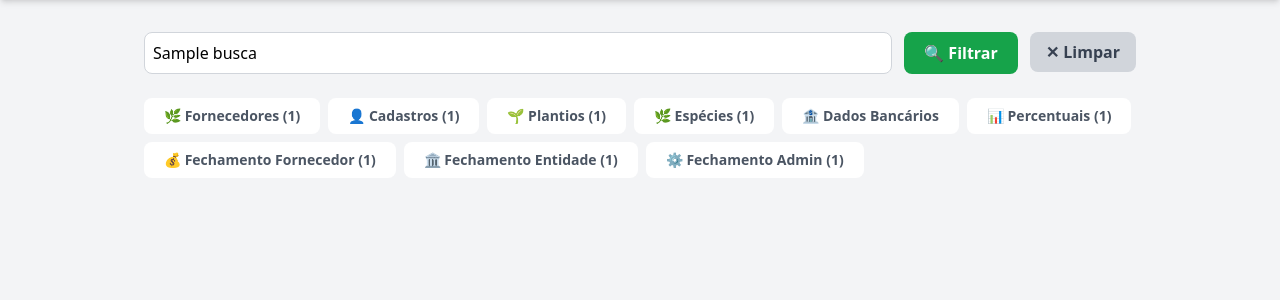
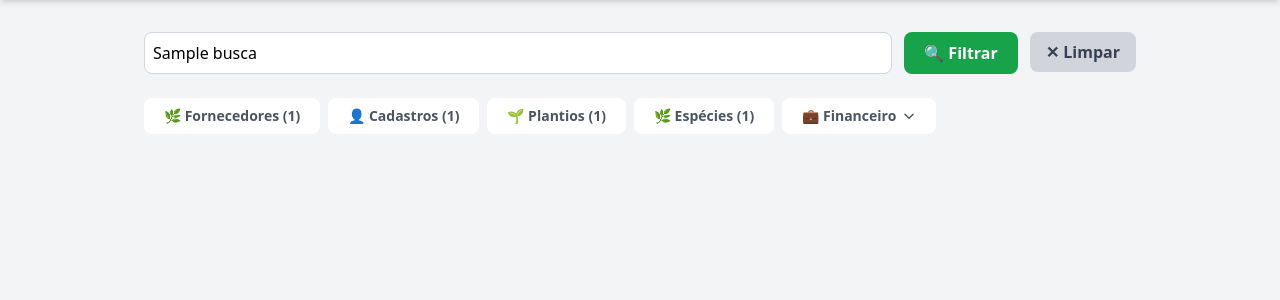
Before and after one commit to fmatos091/plantando-vida, a Flask app: template templates/admin_painel.html in a window 1280 px wide. Shown: the part 60-360 px from the top of the page. Run offline with Flask 3, Linux system fonts and the light colour scheme; the template is opened without the code that fills it: most values are stand-ins (such as "Sample title", 1, 10 or a date in 2020); some libraries are stand-ins or nearby versions.

Commit message:
Agrupar abas financeiras em menu cascata 'Financeiro' no painel admin
- Substitui 5 abas soltas (Dados Bancários, Percentuais e 3 Fechamentos) por um
  botão dropdown '💼 Financeiro' com sub-menu em cascata
- Aba ativa dentro do grupo mantém o botão pai destacado (emerald-700)
- Sub-menu abre ao clicar, fecha ao clicar fora; seta gira como indicador
- Quando a página carrega em uma aba do grupo, o sub-menu já aparece aberto
- Separador visual e rótulo 'Fechamentos' organizam os itens internamente

Co-Authored-By: Claude Sonnet 4.6 <noreply@anthropic.com>

```diff
--- a/templates/admin_painel.html
+++ b/templates/admin_painel.html
@@ -98,46 +98,118 @@
                     🌿 Espécies ({{ especies|length }})
                 </button>
             </a>
-            <!-- Aba Dados Bancários -->
-            <a href="/admin/painel?tipo=dados_bancarios">
+            <!-- ====== Grupo "Financeiro" com sub-menu em cascata ======
+                 Detecta se a aba ativa pertence ao grupo para manter o botão destacado.
+                 O sub-menu abre via JS ao clicar no botão pai (toggle de classe hidden).
+                 Fecha automaticamente ao clicar fora (listener no document).
+            -->
+            {% set financeiro_ativo = tipo in ['dados_bancarios', 'percentuais', 'fechamento', 'fechamento_entidade', 'fechamento_admin'] %}
+            <div class="relative" id="grupo-financeiro">
+
+                <!-- Botão principal do grupo -->
                 <button
-                    class="px-5 py-2 rounded-lg font-semibold text-sm transition
-                    {{ 'bg-green-600 text-white' if tipo == 'dados_bancarios' else 'bg-white text-gray-600 hover:bg-gray-200' }}">
-                    🏦 Dados Bancários
+                    onclick="toggleFinanceiro(event)"
+                    class="px-5 py-2 rounded-lg font-semibold text-sm transition flex items-center gap-1.5
+                    {{ 'bg-emerald-700 text-white' if financeiro_ativo else 'bg-white text-gray-600 hover:bg-gray-200' }}">
+                    💼 Financeiro
+                    <!-- Seta indicadora de sub-menu -->
+                    <svg id="seta-financeiro" class="w-3.5 h-3.5 transition-transform duration-200" fill="none" stroke="currentColor" viewBox="0 0 24 24">
+                        <path stroke-linecap="round" stroke-linejoin="round" stroke-width="2.5" d="M19 9l-7 7-7-7"/>
+                    </svg>
                 </button>
-            </a>
-            <!-- Aba Percentuais de Distribuição -->
-            <a href="/admin/painel?tipo=percentuais">
-                <button
-                    class="px-5 py-2 rounded-lg font-semibold text-sm transition
-                    {{ 'bg-green-600 text-white' if tipo == 'percentuais' else 'bg-white text-gray-600 hover:bg-gray-200' }}">
-                    📊 Percentuais ({{ percentuais|length }})
-                </button>
-            </a>
-            <!-- Aba Fechamento Fornecedor -->
-            <a href="/admin/painel?tipo=fechamento">
-                <button
-                    class="px-5 py-2 rounded-lg font-semibold text-sm transition
-                    {{ 'bg-green-600 text-white' if tipo == 'fechamento' else 'bg-white text-gray-600 hover:bg-gray-200' }}">
-                    💰 Fechamento Fornecedor ({{ fechamento_pendente|length }})
-                </button>
-            </a>
-            <!-- Aba Fechamento Entidade Favorecida -->
-            <a href="/admin/painel?tipo=fechamento_entidade">
-                <button
-                    class="px-5 py-2 rounded-lg font-semibold text-sm transition
-                    {{ 'bg-blue-600 text-white' if tipo == 'fechamento_entidade' else 'bg-white text-gray-600 hover:bg-gray-200' }}">
-                    🏛️ Fechamento Entidade ({{ fechamento_entidade_pendente|length }})
-                </button>
-            </a>
-            <!-- Aba Fechamento Administração -->
-            <a href="/admin/painel?tipo=fechamento_admin">
-                <button
-                    class="px-5 py-2 rounded-lg font-semibold text-sm transition
-                    {{ 'bg-purple-600 text-white' if tipo == 'fechamento_admin' else 'bg-white text-gray-600 hover:bg-gray-200' }}">
-                    ⚙️ Fechamento Admin ({{ fechamento_admin_pendente|length }})
-                </button>
-            </a>
+
+                <!-- Sub-menu cascata (oculto por padrão, aberto via JS) -->
+                <div id="submenu-financeiro"
+                     class="hidden absolute left-0 top-full mt-1.5 z-50 bg-white rounded-xl shadow-xl border border-gray-100
+                            flex flex-col min-w-[220px] py-1.5 overflow-hidden">
+
+                    <!-- Item: Dados Bancários -->
+                    <a href="/admin/painel?tipo=dados_bancarios"
+                       class="flex items-center gap-2.5 px-4 py-2.5 text-sm font-medium transition
+                              {{ 'bg-emerald-50 text-emerald-800 font-semibold' if tipo == 'dados_bancarios' else 'text-gray-700 hover:bg-gray-50' }}">
+                        🏦 Dados Bancários
+                        {% if tipo == 'dados_bancarios' %}
+                        <span class="ml-auto w-1.5 h-1.5 rounded-full bg-emerald-600"></span>
+                        {% endif %}
+                    </a>
+
+                    <!-- Item: Percentuais -->
+                    <a href="/admin/painel?tipo=percentuais"
+                       class="flex items-center gap-2.5 px-4 py-2.5 text-sm font-medium transition
+                              {{ 'bg-emerald-50 text-emerald-800 font-semibold' if tipo == 'percentuais' else 'text-gray-700 hover:bg-gray-50' }}">
+                        📊 Percentuais
+                        <span class="ml-auto text-xs text-gray-400">({{ percentuais|length }})</span>
+                        {% if tipo == 'percentuais' %}
+                        <span class="w-1.5 h-1.5 rounded-full bg-emerald-600"></span>
+                        {% endif %}
+                    </a>
+
+                    <!-- Separador visual antes dos fechamentos -->
+                    <div class="border-t border-gray-100 my-1 mx-3"></div>
+                    <p class="px-4 pb-1 text-xs font-bold text-gray-400 uppercase tracking-wider">Fechamentos</p>
+
+                    <!-- Item: Fechamento Fornecedor -->
+                    <a href="/admin/painel?tipo=fechamento"
+                       class="flex items-center gap-2.5 px-4 py-2.5 text-sm font-medium transition
+                              {{ 'bg-emerald-50 text-emerald-800 font-semibold' if tipo == 'fechamento' else 'text-gray-700 hover:bg-gray-50' }}">
+                        💰 Fornecedor
+                        <span class="ml-auto text-xs text-gray-400">({{ fechamento_pendente|length }})</span>
+                        {% if tipo == 'fechamento' %}
+                        <span class="w-1.5 h-1.5 rounded-full bg-emerald-600"></span>
+                        {% endif %}
+                    </a>
+
+                    <!-- Item: Fechamento Entidade -->
+                    <a href="/admin/painel?tipo=fechamento_entidade"
+                       class="flex items-center gap-2.5 px-4 py-2.5 text-sm font-medium transition
+                              {{ 'bg-blue-50 text-blue-800 font-semibold' if tipo == 'fechamento_entidade' else 'text-gray-700 hover:bg-gray-50' }}">
+                        🏛️ Entidade Favorecida
+                        <span class="ml-auto text-xs text-gray-400">({{ fechamento_entidade_pendente|length }})</span>
+                        {% if tipo == 'fechamento_entidade' %}
+                        <span class="w-1.5 h-1.5 rounded-full bg-blue-600"></span>
+                        {% endif %}
+                    </a>
+
+                    <!-- Item: Fechamento Admin -->
+                    <a href="/admin/painel?tipo=fechamento_admin"
+                       class="flex items-center gap-2.5 px-4 py-2.5 text-sm font-medium transition
+                              {{ 'bg-purple-50 text-purple-800 font-semibold' if tipo == 'fechamento_admin' else 'text-gray-700 hover:bg-gray-50' }}">
+                        ⚙️ Administração
+                        <span class="ml-auto text-xs text-gray-400">({{ fechamento_admin_pendente|length }})</span>
+                        {% if tipo == 'fechamento_admin' %}
+                        <span class="w-1.5 h-1.5 rounded-full bg-purple-600"></span>
+                        {% endif %}
+                    </a>
+                </div>
+            </div>
+
+            <!-- JS: abre/fecha o sub-menu Financeiro e fecha ao clicar fora -->
+            <script>
+            function toggleFinanceiro(e) {
+                e.stopPropagation();
+                const menu  = document.getElementById('submenu-financeiro');
+                const seta  = document.getElementById('seta-financeiro');
+                const aberto = !menu.classList.contains('hidden');
+                menu.classList.toggle('hidden', aberto);
+                seta.style.transform = aberto ? '' : 'rotate(180deg)';
+            }
+            // Fecha ao clicar em qualquer lugar fora do grupo
+            document.addEventListener('click', function() {
+                const menu = document.getElementById('submenu-financeiro');
+                const seta = document.getElementById('seta-financeiro');
+                if (menu) { menu.classList.add('hidden'); }
+                if (seta)  { seta.style.transform = ''; }
+            });
+            // Se a aba ativa pertence ao grupo, abre o sub-menu automaticamente ao carregar
+            {% if financeiro_ativo %}
+            document.addEventListener('DOMContentLoaded', function() {
+                const menu = document.getElementById('submenu-financeiro');
+                const seta = document.getElementById('seta-financeiro');
+                if (menu) { menu.classList.remove('hidden'); }
+                if (seta)  { seta.style.transform = 'rotate(180deg)'; }
+            });
+            {% endif %}
+            </script>
         </div>
 
 
```
